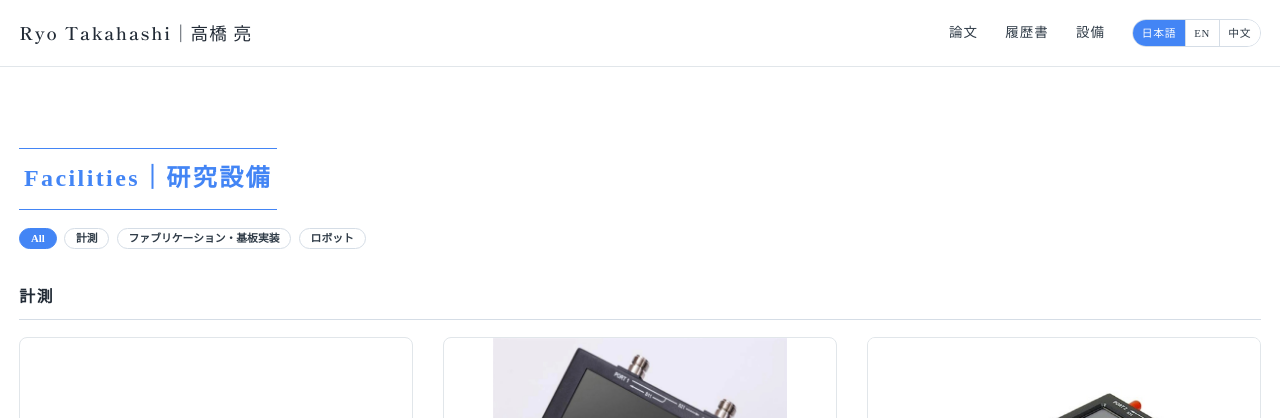
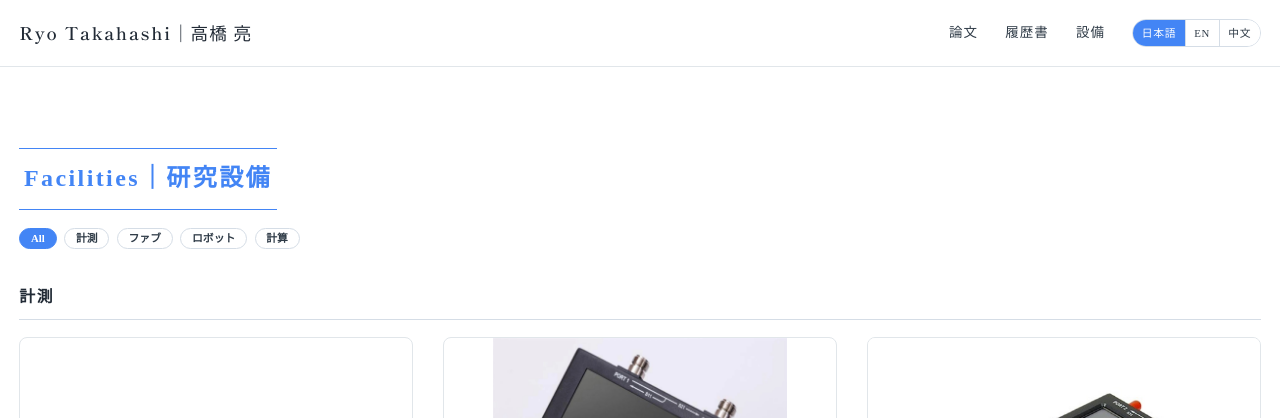
Before and after one commit to takahashiryo/takahashiryo.github.io, a Jekyll site: the page built from _pages/ja-facilities.html, in a window 1280 px wide and 900 px high. Shown: the top 418 px of the window. Built offline with Jekyll 4.4.1, drawn with Linux system fonts in a browser that asks for light colours; some of the changed text lies outside the part shown.

Commit message:
Facilities: カテゴリ名を「ファブ」に、ロボットの下に「計算」カテゴリを追加（準備中）
Co-Authored-By: Claude Fable 5.1 <noreply@anthropic.com>

```diff
--- a/_data/facilities.yml
+++ b/_data/facilities.yml
@@ -393,9 +393,9 @@
           - "视场角 46°×35°（4.5 mm 镜头），850 nm 红外 LED ×26，USB 2.0"
 
 - id: "fab"
-  ja: { name: "ファブリケーション・基板実装" }
-  en: { name: "Fabrication and PCB assembly" }
-  zh: { name: "制造加工与 PCB 组装" }
+  ja: { name: "ファブ" }
+  en: { name: "Fab" }
+  zh: { name: "制造" }
   devices:
 
     - id: "bambu-h2d"
@@ -750,3 +750,9 @@
           - "操作 1 kg 级实物的模仿学习与遥操作实验"
           - "搭载机器人皮肤与触觉传感器的操作研究"
           - "包含力控制的接触任务验证"
+
+- id: "compute"
+  ja: { name: "計算" }
+  en: { name: "Computing" }
+  zh: { name: "计算" }
+  devices: []
```
